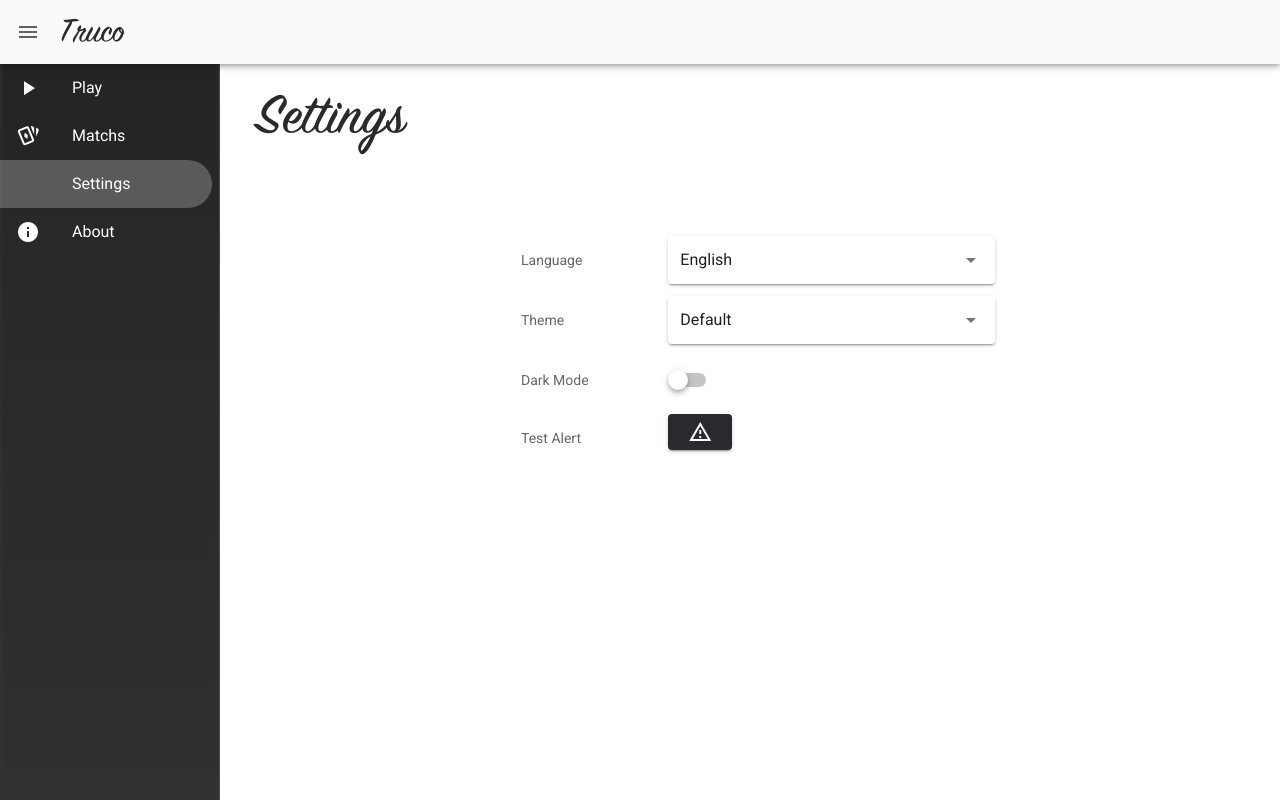
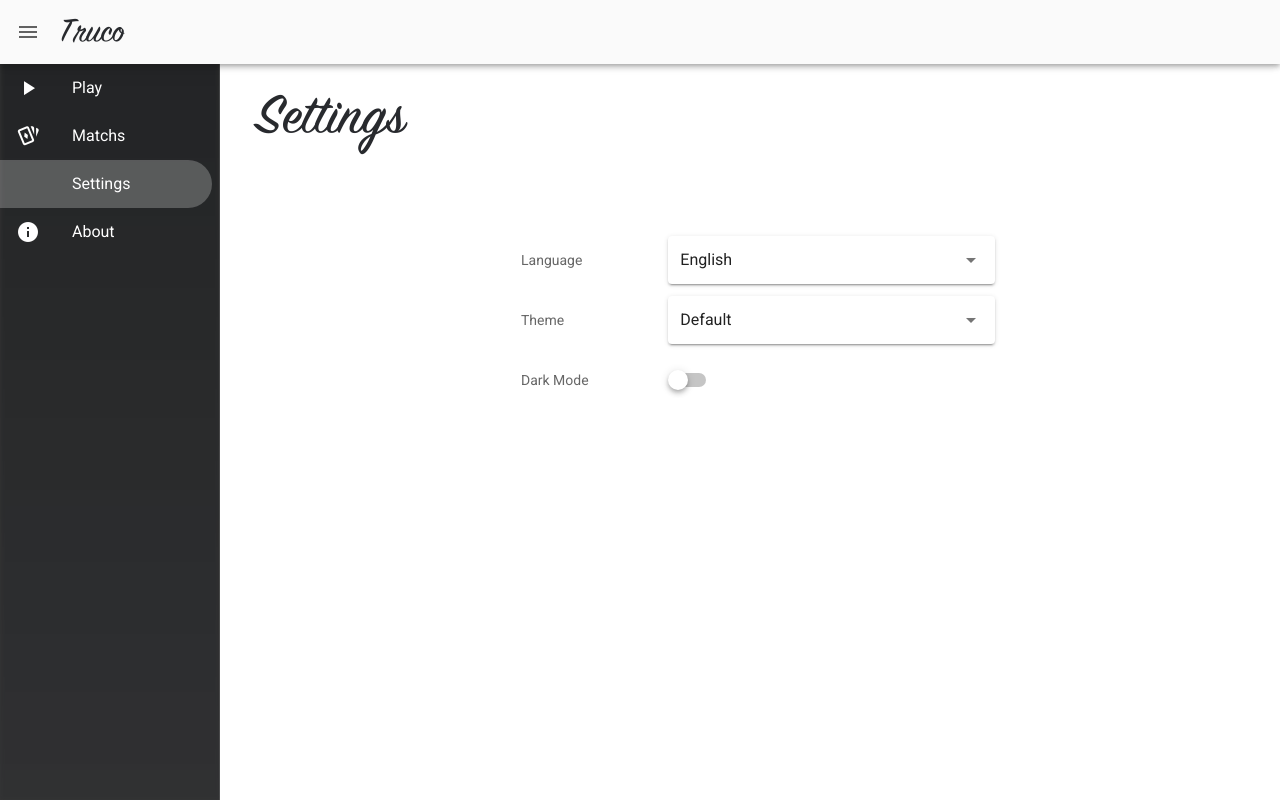
Before and after one commit to NickMBR/Truco, a Vue app: page /settings in a window 1280 px wide. Built offline with nearby package versions, Linux system fonts and the light colour scheme.

Commit message:
Removed test alert, updated version

```diff
--- a/client/src/components/core/Alert.vue
+++ b/client/src/components/core/Alert.vue
@@ -45,10 +45,6 @@ export default {
 		},
 		performAction(val) {
 			if (val === 'CLOSE_ALERT') {
-				this.reset()
-			}
-			else if (val === 'CONSOLE_TEST') {
-				this.$store.dispatch('setAction', 'CONSOLE_TEST')
 				this.reset()
 			}
 			else if (val === 'RESET_MATCH') {
--- a/client/src/plugins/core/alerts.js
+++ b/client/src/plugins/core/alerts.js
@@ -1,26 +1,4 @@
 const alerts = [
-	{
-		id: 'TEST_ALERT',
-		type: 'DANGER',
-		title: 'menu.exit',
-		description: 'alerts.test.message',
-		buttons: [
-			{
-				type: 'success',
-				title: 'common.yes',
-				action: 'CONSOLE_TEST'
-			},
-			{
-				type: 'red darken-2',
-				title: 'common.no',
-				action: 'CLOSE_ALERT'
-			}
-		],
-		options: {
-			persistent: true,
-			width: 400
-		}
-	},
 	{
 		id: 'RESET_SCORE',
 		type: 'DANGER',
--- a/client/src/plugins/locale/languages/en.js
+++ b/client/src/plugins/locale/languages/en.js
@@ -85,10 +85,6 @@ export default {
 		}
 	},
 	alerts: {
-		test: {
-			button: 'Test Alert',
-			message: 'This is a test alert'
-		},
 		game: {
 			save: 'Are you sure you want to save this match?',
 			reset: 'Are you sure you want to reset this match?',
--- a/client/src/plugins/locale/languages/pt_BR.js
+++ b/client/src/plugins/locale/languages/pt_BR.js
@@ -85,10 +85,6 @@ export default {
 		}
 	},
 	alerts: {
-		test: {
-			button: 'Testar Alerta',
-			message: 'Esse é um alerta de testes'
-		},
 		game: {
 			save: 'Tem certeza que deseja salvar essa partida?',
 			reset: 'Tem certeza que deseja resetar essa partida?',
--- a/client/src/views/navigation/About.vue
+++ b/client/src/views/navigation/About.vue
@@ -28,7 +28,7 @@
 							</v-col>
 
 							<v-col cols="12" class="mt-12">
-								<p class="grey--text caption mb-0">{{ 'v0.0.1' }}</p>
+								<p class="grey--text caption mb-0">{{ 'v0.0.2' }}</p>
 							</v-col>
 						</v-row>
 					</v-col>
--- a/client/src/views/navigation/Settings.vue
+++ b/client/src/views/navigation/Settings.vue
@@ -37,15 +37,6 @@
 							</v-col>
 							<v-col cols="8">
 								<v-switch class="pt-2" color="primary" v-model="darkMode"></v-switch>
-							</v-col>
-
-							<v-col cols="4" class="">
-								<v-subheader>{{ $t('alerts.test.button') }}</v-subheader>
-							</v-col>
-							<v-col cols="8" class="">
-								<v-btn color="primary">
-									<v-icon :color="$store.getters.colorMode ? 'grey darken-4' : ''" @click="testAlert()">mdi-alert-outline</v-icon>
-								</v-btn>
 							</v-col>
 						</v-row>
 					</v-col>
@@ -175,9 +166,6 @@ export default {
 			}
 
 			this.$store.commit('updateColorMode', { darkMode: this.darkMode, theme: theme })
-		},
-		testAlert() {
-			this.$store.dispatch('setAlert', { alert: 'TEST_ALERT', data: [] })
 		}
 	},
 	watch: {
@@ -207,11 +195,6 @@ export default {
 			}
 
 			this.$store.commit('updateColorMode', { darkMode: this.darkMode, theme: this.theme.id })
-		},
-		'$store.getters.action'() {
-			if (this.$store.getters.action == 'CONSOLE_TEST') {
-				this.$store.dispatch('setAction', '')
-			}
 		}
 	}
 }
```
